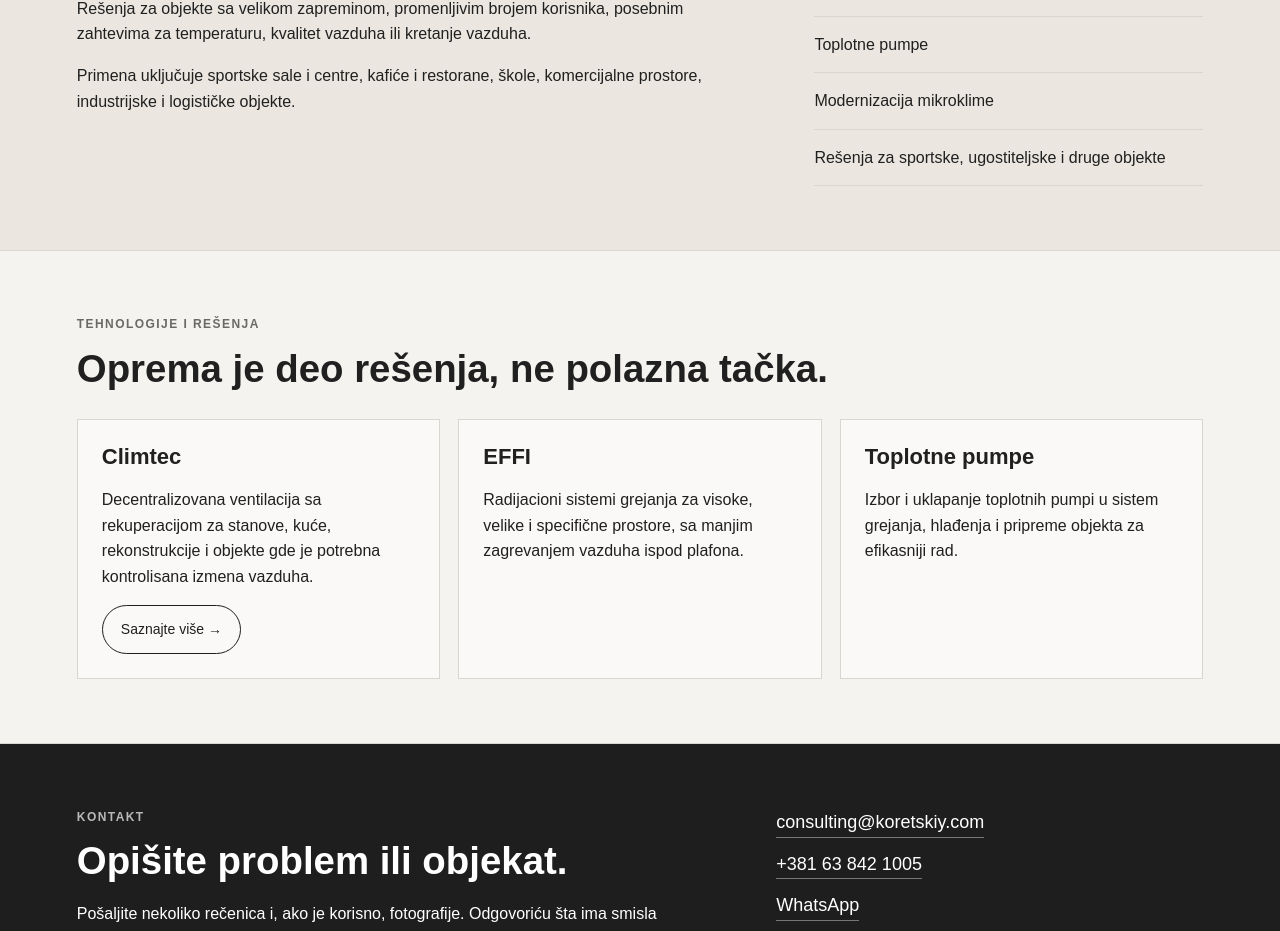
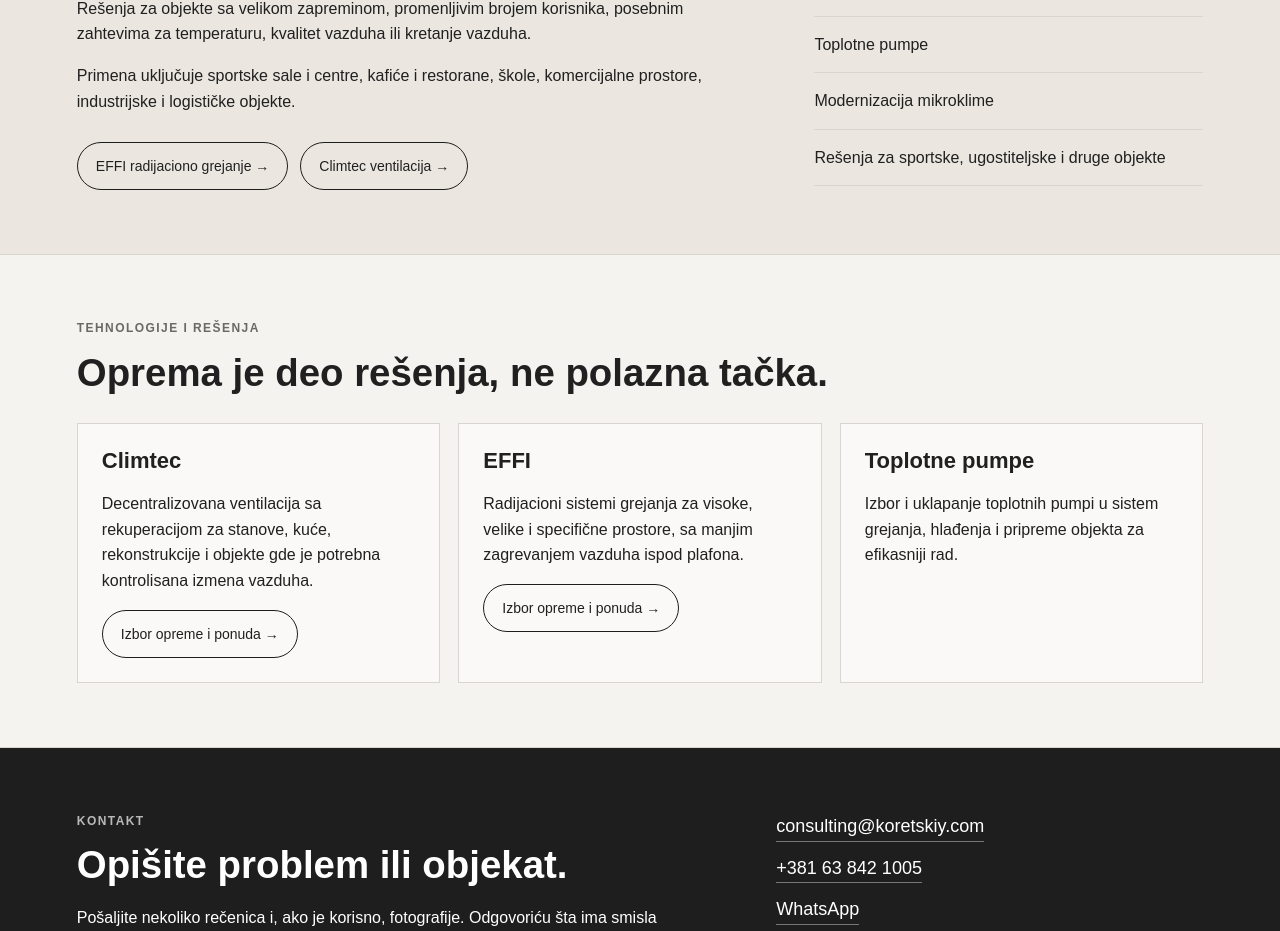
Before and after one commit to oikua66/koretskiy-rs, a Next.js app: page / in a window 1280 px wide. Shown: the part 1173-2104 px from the top of the page. Built offline with nearby package versions, Linux system fonts and the light colour scheme.

Commit message:
Link EFFI page and offer CTAs from homepage

```diff
--- a/app/page.tsx
+++ b/app/page.tsx
@@ -18,10 +18,13 @@
     title: 'Climtec',
     text: 'Decentralizovana ventilacija sa rekuperacijom za stanove, kuće, rekonstrukcije i objekte gde je potrebna kontrolisana izmena vazduha.',
     href: '/climtec',
+    cta: 'Izbor opreme i ponuda →',
   },
   {
     title: 'EFFI',
     text: 'Radijacioni sistemi grejanja za visoke, velike i specifične prostore, sa manjim zagrevanjem vazduha ispod plafona.',
+    href: '/effi',
+    cta: 'Izbor opreme i ponuda →',
   },
   {
     title: 'Toplotne pumpe',
@@ -86,6 +89,10 @@
           <p>
             Primena uključuje sportske sale i centre, kafiće i restorane, škole, komercijalne prostore, industrijske i logističke objekte.
           </p>
+          <div className="hero-actions">
+            <a className="button button-secondary" href="/effi">EFFI radijaciono grejanje →</a>
+            <a className="button button-secondary" href="/climtec">Climtec ventilacija →</a>
+          </div>
         </div>
         <ul className="service-list">
           {businessItems.map((item) => <li key={item}>{item}</li>)}
@@ -100,7 +107,7 @@
             <article className="card" key={item.title}>
               <h3>{item.title}</h3>
               <p>{item.text}</p>
-              {item.href ? <a className="button button-secondary" href={item.href}>Saznajte više →</a> : null}
+              {item.href ? <a className="button button-secondary" href={item.href}>{item.cta}</a> : null}
             </article>
           ))}
         </div>
```
